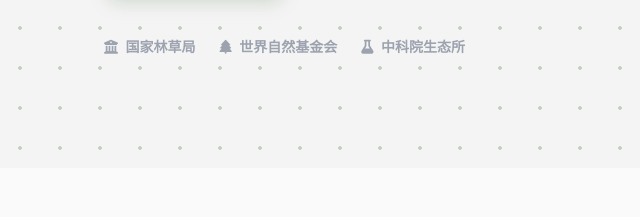
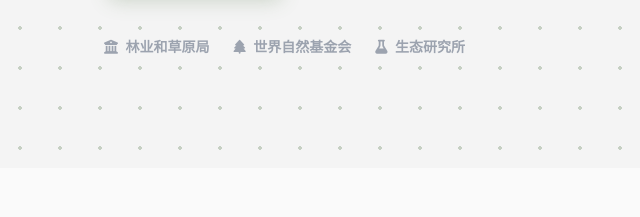
Before and after one commit to pthill/website, a plain HTML site: page index.html in a window 1280 px wide. Shown: the part 552-769 px from the top of the page, 0-640 px from the left. Drawn offline with nearby package versions, Linux system fonts and the light colour scheme.

Commit message:
Update index.html

```diff
--- a/index.html
+++ b/index.html
@@ -297,9 +297,9 @@
 
                 <!-- 合作伙伴 -->
                 <div class="mt-10 flex items-center gap-6 text-gray-400 text-sm font-semibold flex-wrap">
-                    <span><i class="fa-solid fa-building-columns mr-1"></i> 国家林草局</span>
+                    <span><i class="fa-solid fa-building-columns mr-1"></i> 林业和草原局</span>
                     <span><i class="fa-solid fa-tree mr-1"></i> 世界自然基金会</span>
-                    <span><i class="fa-solid fa-flask mr-1"></i> 中科院生态所</span>
+                    <span><i class="fa-solid fa-flask mr-1"></i> 生态研究所</span>
                 </div>
             </div>
 
```
